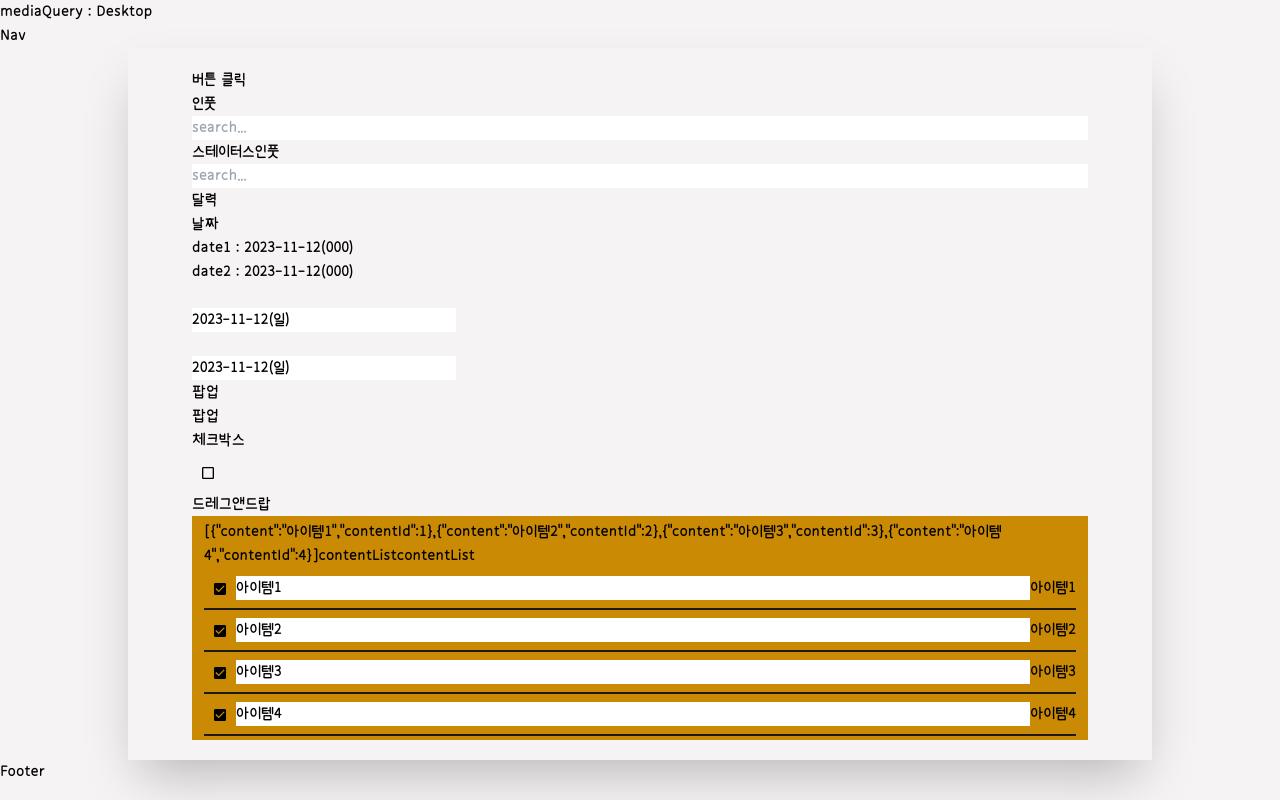
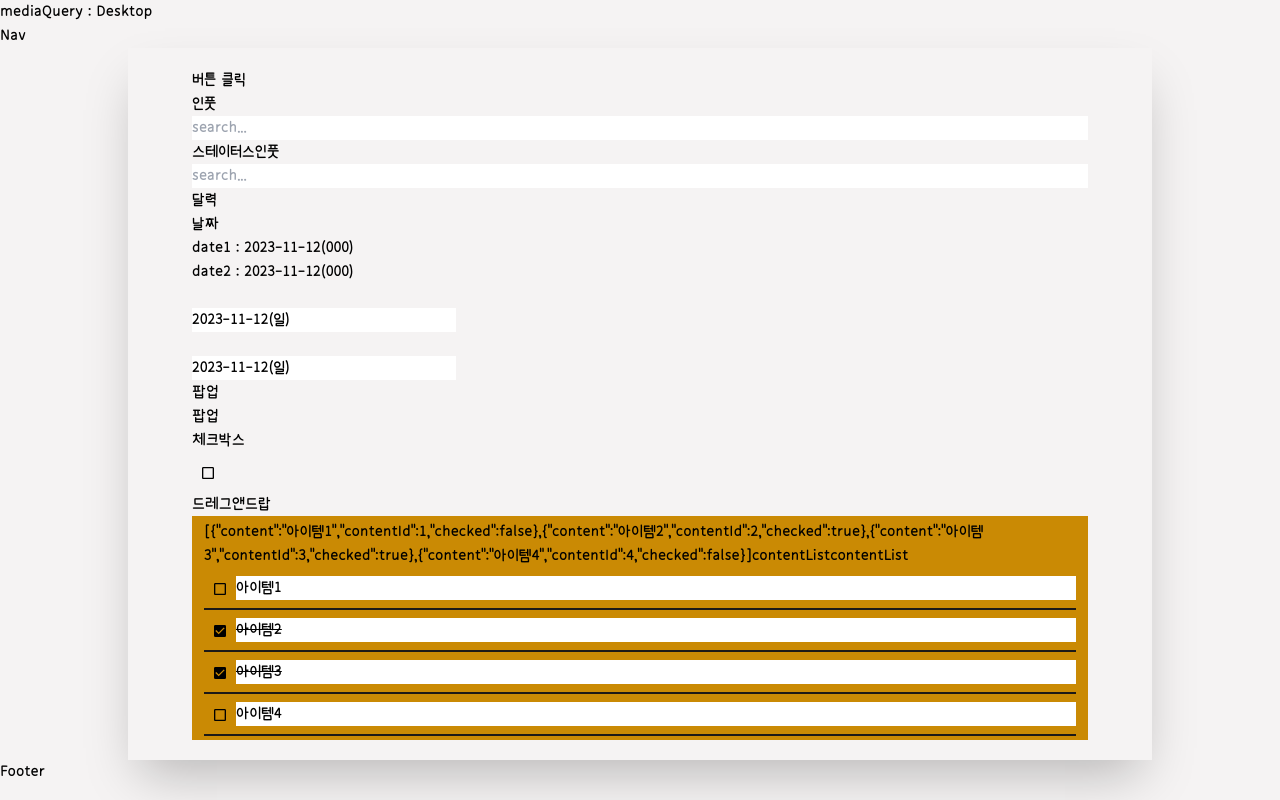
Before and after one commit to bluke127/react_todolist, a React (Create React App) app in the folder frontend/: page /component in a window 1280 px wide. Built offline with nearby package versions, Linux system fonts and the light colour scheme.

Commit message:
[feat]tolist 1차 완
체크할때 line-through
dragNdrop 타입 재정의
기타 기능 추가

```diff
--- a/frontend/src/Components/DragNDrop/Item.tsx
+++ b/frontend/src/Components/DragNDrop/Item.tsx
@@ -1,24 +1,36 @@
 import CheckBox from "@/Components/Input/CheckBox";
-import { DragNDropItemType } from "@/Types/index";
+import { DragNDropAttrType, DragNDropItemType } from "@/Types/index";
 import StatusInput from "../Input/StatusInput";
 
 function Item({
-  index,
-  contentId,
-  content,
-  setContent,
+  item,
+  setItem,
   cotentClassName,
   checkboxReadonly = false,
   contentReadonly = false,
-}: DragNDropItemType) {
+}: { item: DragNDropItemType; setItem: any } & DragNDropAttrType) {
+
   return (
     <>
       <span>
-        <CheckBox value={contentId} readonly={checkboxReadonly} />
+        <CheckBox
+          value={item.contentId}
+          readonly={checkboxReadonly}
+          checked={item.checked}
+          onChange={(e) => {
+            setItem((e.target as HTMLInputElement).checked, "checked");
+          }}
+        />
       </span>
       <span className="flex grow items-center">
-        <StatusInput readonly={contentReadonly} className={cotentClassName} value={content} onChange={e=>setContent((e.target as HTMLInputElement).value)}/>
-        {content}
+        <StatusInput
+          readonly={contentReadonly}
+          className={cotentClassName+`${item.checked&&' line-through'}`}
+          value={item.content}
+          onChange={(e) => {
+            setItem((e.target as HTMLInputElement).value, "content");
+          }}
+        />
       </span>
     </>
   );
--- a/frontend/src/Components/DragNDrop/index.tsx
+++ b/frontend/src/Components/DragNDrop/index.tsx
@@ -8,7 +8,7 @@ function DragNDrop({
   cotentClassName,
   checkboxReadonly = false,
   contentReadonly = false,
-}:DragNDropType) {
+}: DragNDropType) {
   const dragItem = useRef();
   const dragOverItem = useRef();
   const dragStart = (idx) => {
@@ -28,20 +28,22 @@ function DragNDrop({
     copyListItems.splice(dragOverItem.current, 0, dragItemConotent);
     dragItem.current = null;
     dragOverItem.current = null;
-    debugger
     setContentList(copyListItems);
     console.log("드랍");
   };
-  const setContent = useCallback((v,idx)=>{
-    console.log(v,idx,"@@@")
-    setContentList(arr=>{
-      arr[idx].content = v
-      return [...arr]
-    })
-  },[contentList])
+  const setContent = useCallback(
+    (v, itemKey, idx) => {
+      console.log(v, idx, "@@@");
+      setContentList((arr) => {
+        arr[idx][itemKey] = v;
+        return [...arr];
+      });
+    },
+    [contentList]
+  );
   return (
     <div className="w-full min-h-[30%] bg-brown-300 py-1 px-3 shadow-orange-50 border-slate-950 bg-yellow-600">
-      {JSON.stringify(contentList)+"contentListcontentList"}
+      {JSON.stringify(contentList) + "contentListcontentList"}
       <ul>
         {contentList.map((item, index) => (
           <li
@@ -54,10 +56,8 @@ function DragNDrop({
             onDragEnd={drop}
           >
             <Item
-              contentId={item.contentId}
-              index={index}
-              content={item.content}
-              setContent={(v)=>setContent(v,index)}
+              item={item}
+              setItem={(v, changeKey) => setContent(v, changeKey, index)}
               cotentClassName={cotentClassName}
               checkboxReadonly={checkboxReadonly}
               contentReadonly={contentReadonly}
--- a/frontend/src/Components/Input/CheckBox.tsx
+++ b/frontend/src/Components/Input/CheckBox.tsx
@@ -37,7 +37,7 @@ const CheckBox = forwardRef(
     return (
       <span className="inline-block p-2">
         <label htmlFor={id} className=" align-middle inline-block">
-          {value ? <MdCheckBox /> : <MdCheckBoxOutlineBlank />}
+          {checked ? <MdCheckBox /> : <MdCheckBoxOutlineBlank />}
         </label>
         <input
           id={id}
--- a/frontend/src/Pages/ComponentTest.tsx
+++ b/frontend/src/Pages/ComponentTest.tsx
@@ -10,6 +10,7 @@ import { useSelector } from "react-redux";
 import { ReducerType } from "@/Types/store";
 import CheckBox from "@/Components/Input/CheckBox";
 import DragNDrop from "@/Components/DragNDrop";
+import { DragNDropType } from "../Types";
 
 function ComponentTest() {
   const { setPopup } = useReducer();
@@ -17,11 +18,12 @@ function ComponentTest() {
   const [chkV, setChkV] = useState<boolean>(false);
   const [date1, setDate1] = useState<any>(moment().format(U_DATE_FORMAT));
   const [date2, setDate2] = useState<any>(moment().format(U_DATE_FORMAT));
+  const [checkedList, setCheckedList] = useState<DragNDropType[]>([]);
   const [contentList, setContentList] = useState([
-    { content: "아이템1", contentId: 1 },
-    { content: "아이템2", contentId: 2 },
-    { content: "아이템3", contentId: 3 },
-    { content: "아이템4", contentId: 4 },
+    { content: "아이템1", contentId: 1, checked:false },
+    { content: "아이템2", contentId: 2, checked:true },
+    { content: "아이템3", contentId: 3, checked:true },
+    { content: "아이템4", contentId: 4, checked:false },
   ]);
   const onButtonClick = useCallback(() => {
     alert("onButtonClick");
--- a/frontend/src/Pages/Todo.tsx
+++ b/frontend/src/Pages/Todo.tsx
@@ -13,26 +13,22 @@ export function Todo() {
   const datePicker = useRef();
   const [planList, setPlanList] = useState([]);
   const [insertValue, setInsertValue] = useState("");
-  const [cntForId,setCntId] = useState(0)
+  const [cntForId, setCntId] = useState(0);
   const onAddTodoList = useCallback(() => {
+    let saveData = [...planList];
+    if (insertValue) {
+      saveData.push({
+        content: insertValue,
+        contentId: cntForId,
+        checked: false,
+      });
+    }
     setPlanList((arr) => {
-      return [...arr, { content: insertValue,contentId:cntForId }];
+      return [...saveData];
     });
-    setCntId(cntForId+1)
-    // setInsertValue("");
-  }, [planList,insertValue]);
-  // const onAddTodoList = useCallback(() => {
-  //   setPlanList((arr) => {
-  //     return [...arr, { content: insertValue }];
-  //   });
-    // setInsertValue("");
-  // }, [planList,insertValue]);
-  // const onAddTodoList = useCallback(() => {
-  //   setPlanList(arr=>{
-  //     arr.push({content:""})
-  //     return arr
-  //   })
-  // }, []);
+    setCntId(cntForId + 1);
+    setInsertValue("");
+  }, [planList, insertValue]);
   return (
     <div className="red w-full h-full rounded border-solid border-2 border-indigo-600 overflow-y-scroll">
       <DatePicker
@@ -47,8 +43,10 @@ export function Todo() {
         setContentList={setPlanList}
         cotentClassName={"w-full"}
       ></DragNDrop>
-      {JSON.stringify(insertValue) + "insertValue"}
-      <Input value={insertValue} onChange={e=>setInsertValue((e.target as HTMLInputElement).value)} />
+      <Input
+        value={insertValue}
+        onChange={(e) => setInsertValue((e.target as HTMLInputElement).value)}
+      />
       <Button onClick={onAddTodoList} className="w-full my-4 bg-emerald-200">
         저장
       </Button>
--- a/frontend/src/Types/index.ts
+++ b/frontend/src/Types/index.ts
@@ -30,14 +30,13 @@ export interface DragNDropAttrType {
   contentReadonly?: boolean;
 }
 export interface DragNDropType extends DragNDropAttrType {
-  contentList: {content:string | number,contentId:string|number}[];
+  contentList: DragNDropItemType[];
   setContentList: any;
 }
 export interface DragNDropItemType extends DragNDropAttrType {
-  index?: number;
   contentId?: string | number;
+  checked: boolean;
   content: string | number;
-  setContent:any
 }
 //object의 key가 확실하지 않은 타입
 export interface UnknownObj<T = any> {
```
